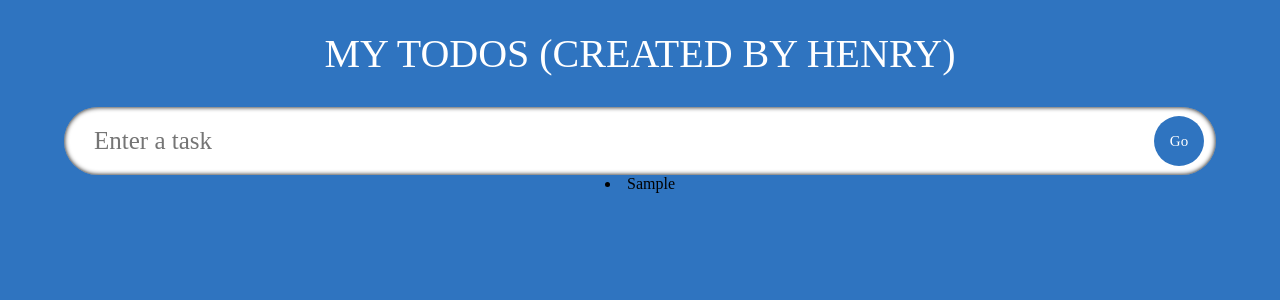
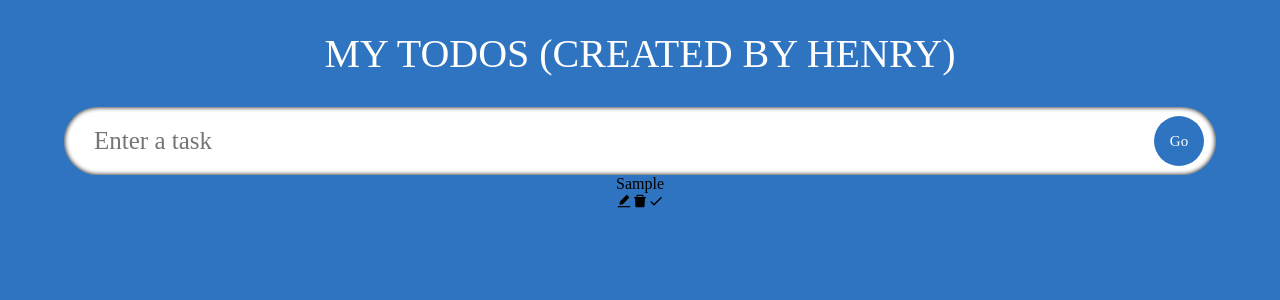
Before and after one commit to henrytrust1111/TodoList-Typescript, a React (Vite) app: page / in a window 1280 px wide. Both pictures are taken after typing "Sample" into the empty fields and a click on the button "Go". Shown: the top 300 px of the page. Built offline with nearby package versions, Linux system fonts and the light colour scheme; a web font is replaced by a local one.

Commit message:
commit 6

```diff
--- a/src/components/SingleTodo.tsx
+++ b/src/components/SingleTodo.tsx
@@ -1,8 +1,34 @@
+import { AiFillDelete, AiFillEdit } from "react-icons/ai";
+import { Todo } from "../model"
+import { MdDone } from "react-icons/md";
+import "./styles.css"
 
 
-const SingleTodo = () => {
+type Props = {
+    todo: Todo;
+    todos: Todo[];
+    setTodos: React.Dispatch<React.SetStateAction<Todo[]>>;
+}
+
+const SingleTodo:React.FC<Props> = ({todo, todos, setTodos}) => {
   return (
-    <div>SingleTodo</div>
+    <form className="todos__single">
+        <span className="todos__single--text">
+            {todo.todo}
+        </span>
+
+        <div className="">
+            <span className="icon">
+                <AiFillEdit />
+            </span>
+            <span className="icon">
+                <AiFillDelete />
+            </span>
+            <span className="icon">
+                <MdDone />
+            </span>
+        </div>
+    </form>
   )
 }
 
--- a/src/components/TodoList.tsx
+++ b/src/components/TodoList.tsx
@@ -1,23 +1,20 @@
-import { Todo } from "../model"
-import "./styles.css"
+import { Todo } from "../model";
+import SingleTodo from "./SingleTodo";
+import "./styles.css";
 
-interface Props{
-    todos: Todo[];
-    setTodos: React.Dispatch<React.SetStateAction<Todo[]>>;
+interface Props {
+  todos: Todo[];
+  setTodos: React.Dispatch<React.SetStateAction<Todo[]>>;
 }
 
-const TodoList: React.FC<Props> = ({todos, setTodos}) => {
+const TodoList: React.FC<Props> = ({ todos, setTodos }) => {
   return (
     <div className="todos">
-         {
-            todos.map(e => (
-                <li>
-                    {e.todo}
-                </li>
-            ))
-         }
+      {todos.map((todo, index) => (
+        <SingleTodo todo={todo} key={index} todos={todos} setTodos={setTodos} />
+      ))}
     </div>
-  )
-}
+  );
+};
 
-export default TodoList
+export default TodoList;
```
